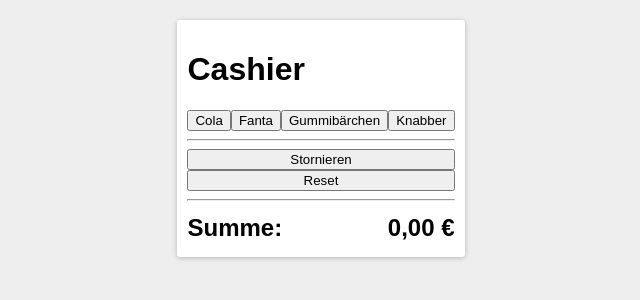
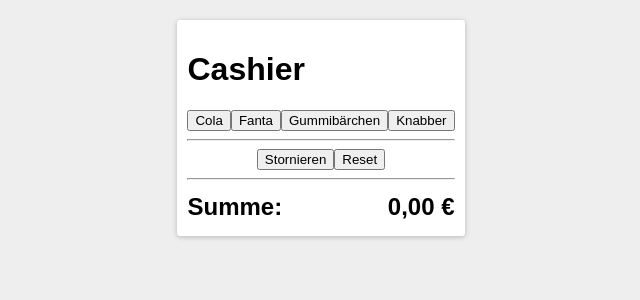
Before and after one commit to lightningboss/cashier, a React (Create React App) app: page / in a window 1280 px wide. Shown: the top 300 px of the page, without its empty margins (319-959 px from the left). Built offline with nearby package versions, Linux system fonts and the light colour scheme.

Commit message:
Improve styling

```diff
--- a/src/App.css
+++ b/src/App.css
@@ -1,5 +1,6 @@
 .card {
   margin-top: 20px;
+  margin-bottom: 20px;
   padding: 10px;
   display: flex;
   flex-direction: column;
@@ -14,3 +15,9 @@
   flex-direction: row;
   justify-content: space-between;
 }
+
+.button-group {
+  display: flex;
+  flex-direction: row;
+  justify-content: center;
+}
--- a/src/App.js
+++ b/src/App.js
@@ -39,7 +39,7 @@ class App extends Component {
     return (
       <div className="card">
         <h1>Cashier</h1>
-        <div>
+        <div className="button-group">
           {this.types.map(({ type, label }) => (
             <OrderButton key={type} label={label} type={type} handleOnClick={this.onAddOrder} />
           ))}
@@ -47,8 +47,10 @@ class App extends Component {
 
         <Divider />
 
-        <button onClick={this.onRemoveLastOrder}>Stornieren</button>
-        <button onClick={this.onResetOrders}>Reset</button>
+        <div className="button-group">
+          <button onClick={this.onRemoveLastOrder}>Stornieren</button>
+          <button onClick={this.onResetOrders}>Reset</button>
+        </div>
 
         {this.state.orders.length > 0 && <Divider />}
 
```
